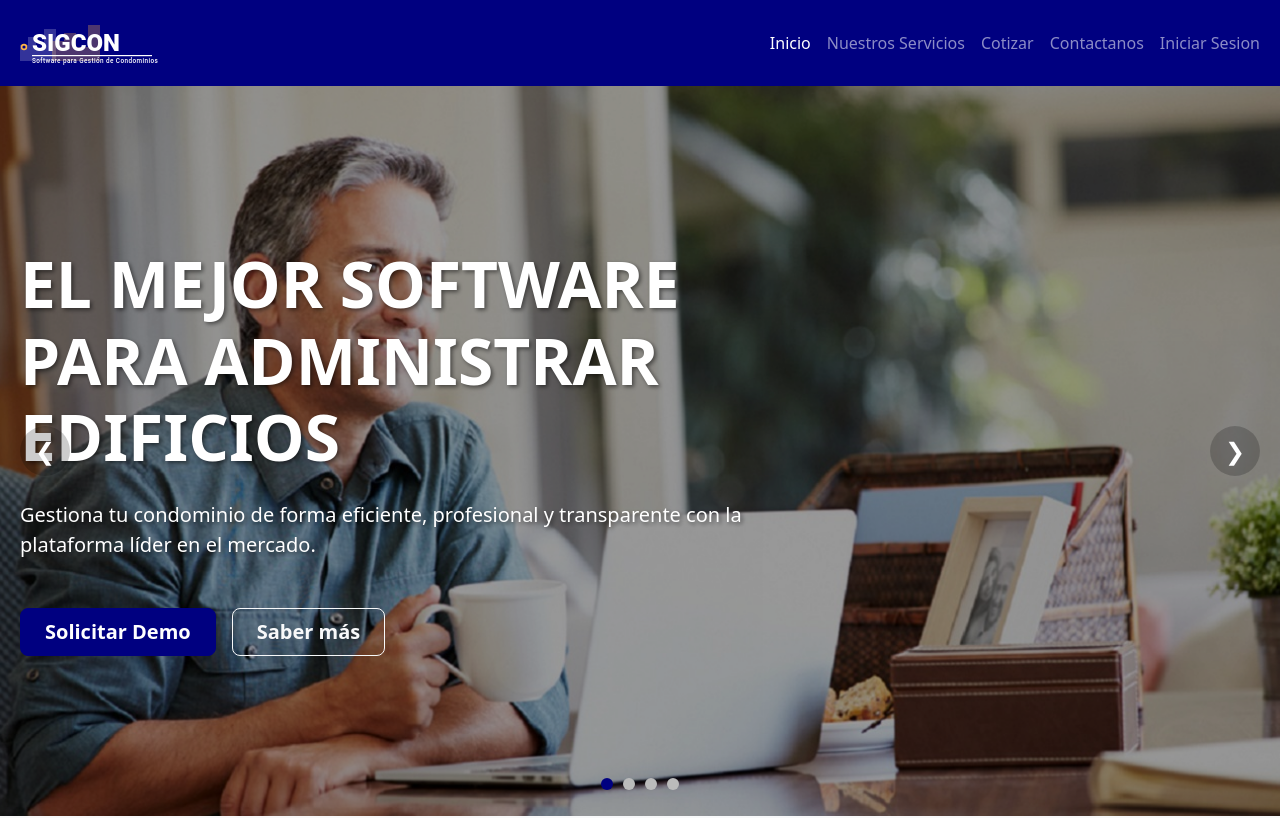
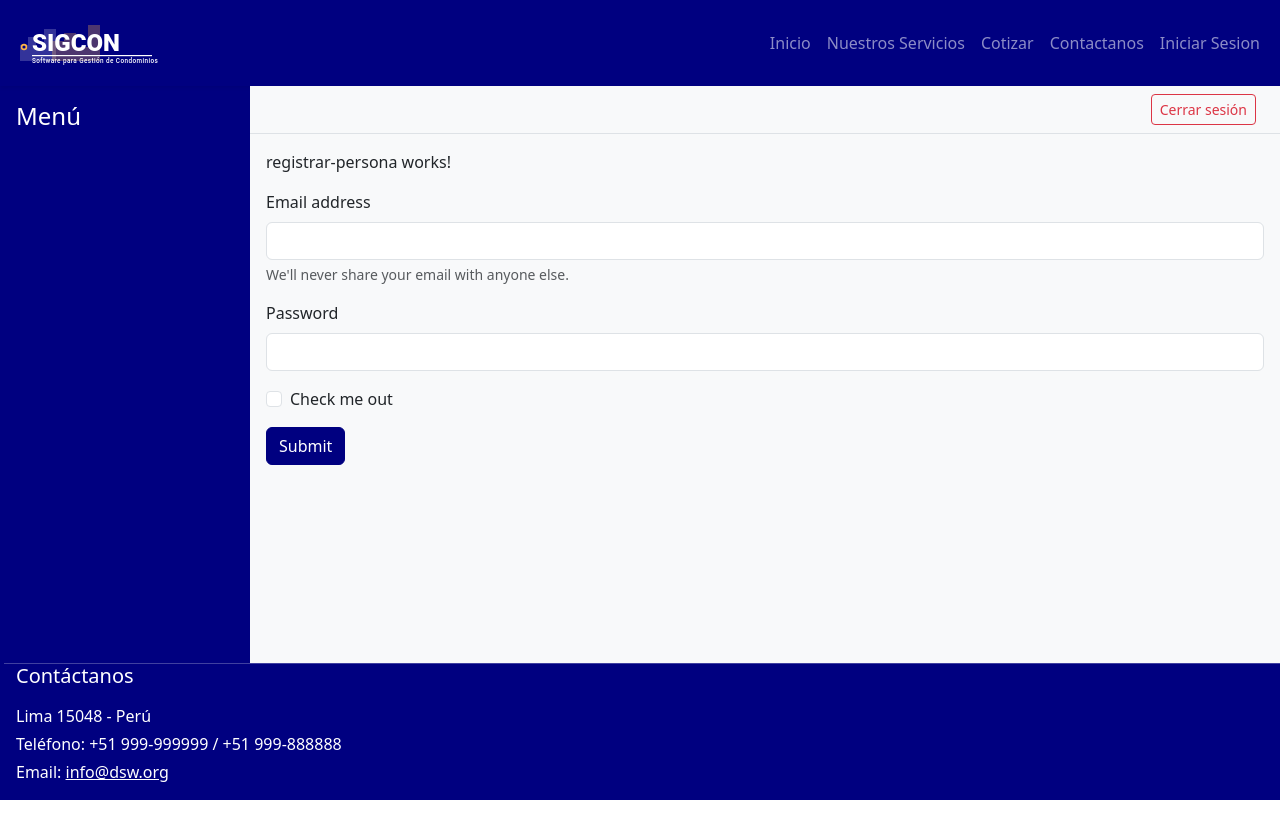
Before and after one commit to inwe-research-group/261dswS3AngularSigconFrontend, an Angular app: page /dashboard/RegistrarPersona in a window 1280 px wide. Before the commit this address led to /. Shown: the top 818 px of the page. Built offline with nearby package versions, Linux system fonts and the light colour scheme.

Commit message:
add registrar-persona incompleto

```diff
--- a/src/app/app.routes.ts
+++ b/src/app/app.routes.ts
@@ -2,10 +2,14 @@ import { Routes } from '@angular/router';
 import { Home } from './components/home/home';
 import { InicioSesion } from './components/inicio-sesion/inicio-sesion';
 import { Dashboard } from './components/dashboard/dashboard';
+import { RegistrarPersona } from './components/gestion-mantenimiento/registrar-persona/registrar-persona';
 
 export const routes: Routes = [
   { path: '',component: Home },
   { path: 'login', component: InicioSesion},
-  { path: 'dashboard', component: Dashboard},
+  { path: 'dashboard', component: Dashboard, children:[
+    { path: 'RegistrarPersona', component: RegistrarPersona},
+
+  ]},
   { path: '**',redirectTo: ''},
 ];
--- /dev/null
+++ b/src/app/components/gestion-mantenimiento/registrar-persona/registrar-persona.html
@@ -0,0 +1,17 @@
+<p>registrar-persona works!</p>
+<form>
+  <div class="mb-3">
+    <label for="exampleInputEmail1" class="form-label">Email address</label>
+    <input type="email" class="form-control" id="exampleInputEmail1" aria-describedby="emailHelp">
+    <div id="emailHelp" class="form-text">We'll never share your email with anyone else.</div>
+  </div>
+  <div class="mb-3">
+    <label for="exampleInputPassword1" class="form-label">Password</label>
+    <input type="password" class="form-control" id="exampleInputPassword1">
+  </div>
+  <div class="mb-3 form-check">
+    <input type="checkbox" class="form-check-input" id="exampleCheck1">
+    <label class="form-check-label" for="exampleCheck1">Check me out</label>
+  </div>
+  <button type="submit" class="btn btn-primary">Submit</button>
+</form>
--- /dev/null
+++ b/src/app/model/tipo-documento.ts
@@ -0,0 +1,4 @@
+export interface TipoDocumento {
+  idTipoDocumento: number;
+  descripcion: string;
+}
--- /dev/null
+++ b/src/app/model/ubigeo.ts
@@ -0,0 +1,6 @@
+export interface Ubigeo {
+  idUbigeo: string;
+  departamento: string;
+  provincia: string;
+  distrito: string;
+}
```
Also changed, not shown: src/app/components/gestion-mantenimiento/registrar-persona/registrar-persona.ts (added, +11 -0 lines), src/app/model/api/request/persona-request.ts (added, +11 -0 lines), src/app/model/api/response/persona-response.ts (added, +14 -0 lines), src/app/services/persona.service.ts (added, +32 -0 lines), src/app/services/tipo-documento.service.ts (added, +17 -0 lines), src/app/services/ubigeo.service.ts (added, +16 -0 lines), src/app/components/gestion-mantenimiento/registrar-persona/registrar-persona.scss (added), 1 other file (tests, documents, lock files or other folders).
